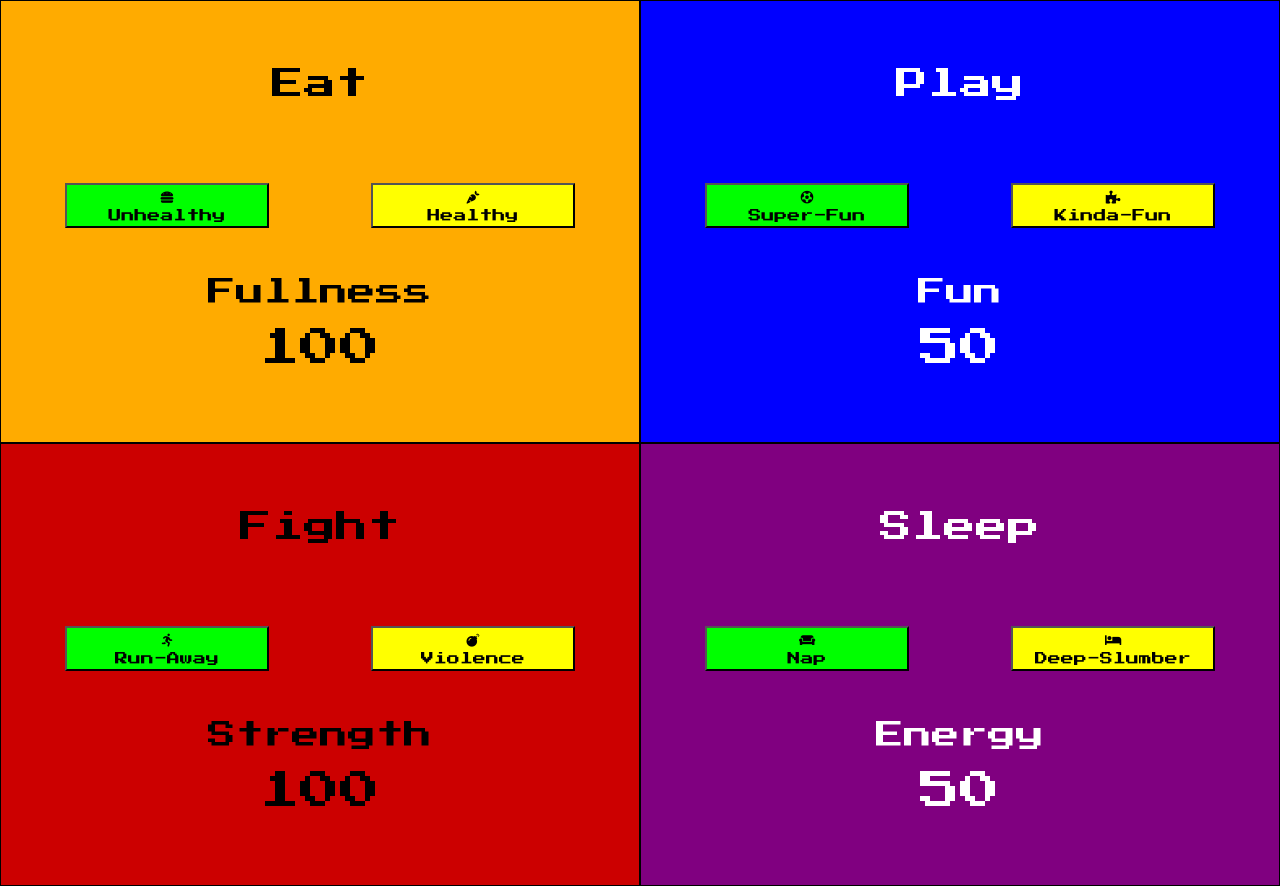
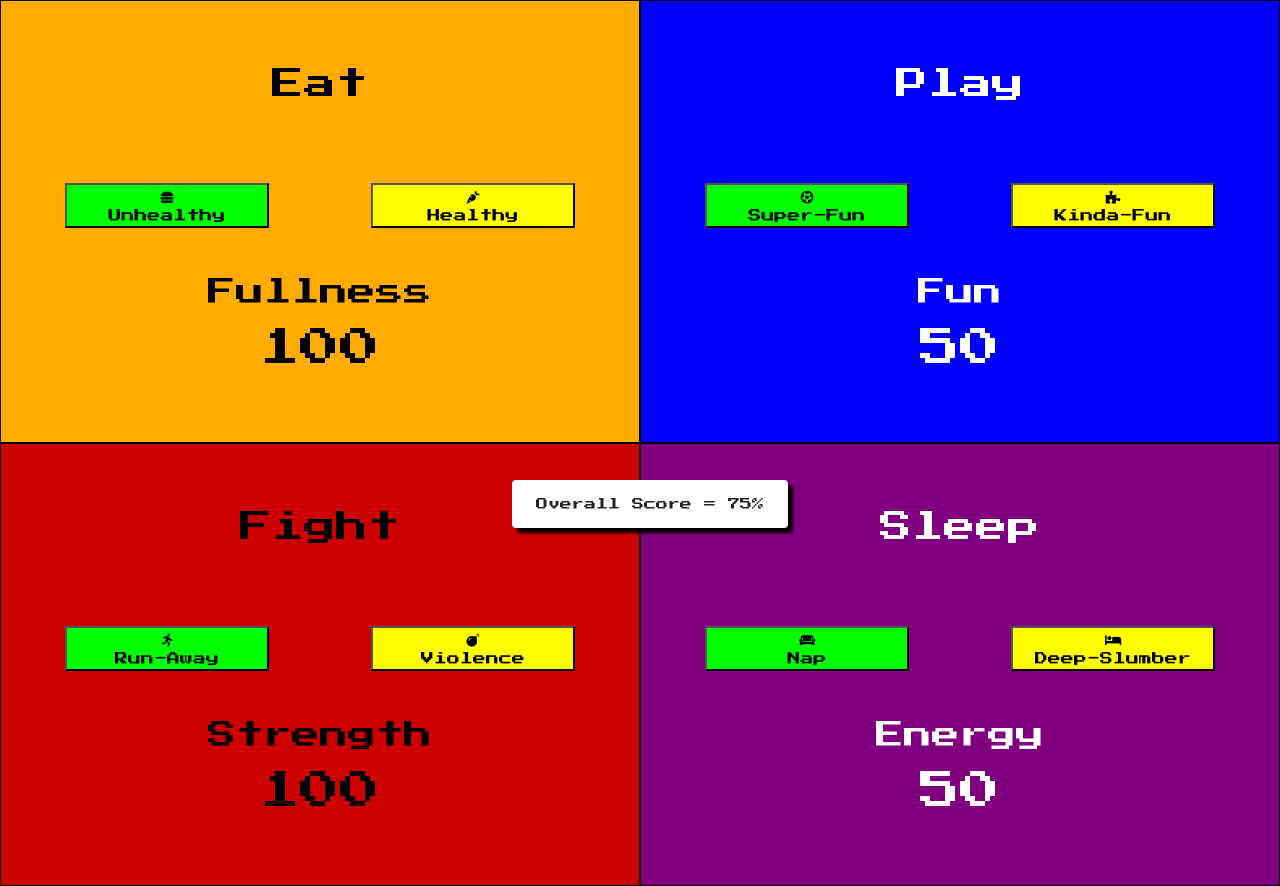
Before and after one commit to smudick/tamagotchi, a website built with webpack: page src/index.html in a window 1280 px wide. Built offline with nearby package versions, Linux system fonts and the light colour scheme.

Commit message:
added progress meter and styled it

```diff
--- a/src/index.html
+++ b/src/index.html
@@ -6,7 +6,7 @@
 </head>
 <body>
   <div id="app">
-    <div id="progress"></div>
+    <div id="progress" class="progress"></div>
     <div id="eat" class="quad"></div>
     <div id="play" class="quad"></div>
     <div id="fight" class="quad"></div>
--- a/src/javascripts/buttons.js
+++ b/src/javascripts/buttons.js
@@ -1,4 +1,5 @@
 import data from './data';
+import progress from './progress';
 
 const buttonClicks = () => {
   $('#Unhealthy').on('click', () => {
@@ -9,6 +10,7 @@ const buttonClicks = () => {
     }
     $('#Eat-score').html(newScore);
     data.getData()[0].score = newScore;
+    progress.progress();
   });
 
   $('#Healthy').on('click', () => {
@@ -19,6 +21,7 @@ const buttonClicks = () => {
     }
     $('#Eat-score').html(newScore);
     data.getData()[0].score = newScore;
+    progress.progress();
   });
   $('#Super-Fun').on('click', () => {
     let newScore = data.getData()[1].score;
@@ -28,6 +31,7 @@ const buttonClicks = () => {
     }
     $('#Play-score').html(newScore);
     data.getData()[1].score = newScore;
+    progress.progress();
   });
   $('#Kinda-Fun').on('click', () => {
     let newScore = data.getData()[1].score;
@@ -37,6 +41,7 @@ const buttonClicks = () => {
     }
     $('#Play-score').html(newScore);
     data.getData()[1].score = newScore;
+    progress.progress();
   });
   $('#Run-Away').on('click', () => {
     let newScore = data.getData()[2].score;
@@ -46,6 +51,7 @@ const buttonClicks = () => {
     }
     $('#Fight-score').html(newScore);
     data.getData()[2].score = newScore;
+    progress.progress();
   });
   $('#Violence').on('click', () => {
     let newScore = data.getData()[2].score;
@@ -55,6 +61,7 @@ const buttonClicks = () => {
     }
     $('#Fight-score').html(newScore);
     data.getData()[2].score = newScore;
+    progress.progress();
   });
   $('#Nap').on('click', () => {
     let newScore = data.getData()[3].score;
@@ -64,6 +71,7 @@ const buttonClicks = () => {
     }
     $('#Sleep-score').html(newScore);
     data.getData()[3].score = newScore;
+    progress.progress();
   });
   $('#Deep-Slumber').on('click', () => {
     let newScore = data.getData()[3].score;
@@ -73,6 +81,7 @@ const buttonClicks = () => {
     }
     $('#Sleep-score').html(newScore);
     data.getData()[3].score = newScore;
+    progress.progress();
   });
 };
 
--- a/src/javascripts/main.js
+++ b/src/javascripts/main.js
@@ -1,10 +1,12 @@
 import '../styles/main.scss';
 import components from './components';
 import buttons from './buttons';
+import progress from './progress';
 
 const init = () => {
   components.quadBuilder();
   buttons.buttonClicks();
+  progress.progress();
 };
 
 init();
--- /dev/null
+++ b/src/javascripts/progress.js
@@ -0,0 +1,10 @@
+const progress = () => {
+  const eat = Number($('#Eat-score').html());
+  const fun = Number($('#Play-score').html());
+  const strength = Number($('#Fight-score').html());
+  const energy = Number($('#Sleep-score').html());
+  const progressVal = (eat + fun + strength + energy) / 4;
+  $('#progress').html(`Overall Score = ${progressVal}%`);
+};
+
+export default { progress };
--- /dev/null
+++ b/src/styles/components/_progress.scss
@@ -0,0 +1,10 @@
+.progress {
+    position: absolute;
+    z-index: 10;
+    top: 60%;
+    left: 40%;
+    padding: 2em;
+    background-color: white;
+    font-family: $main-font;
+    box-shadow: 5px 5px 3px #000000;
+}
--- a/src/styles/components/index.scss
+++ b/src/styles/components/index.scss
@@ -1,2 +1,3 @@
 @import "./quads";
 @import "./buttons";
+@import "./progress";
```
